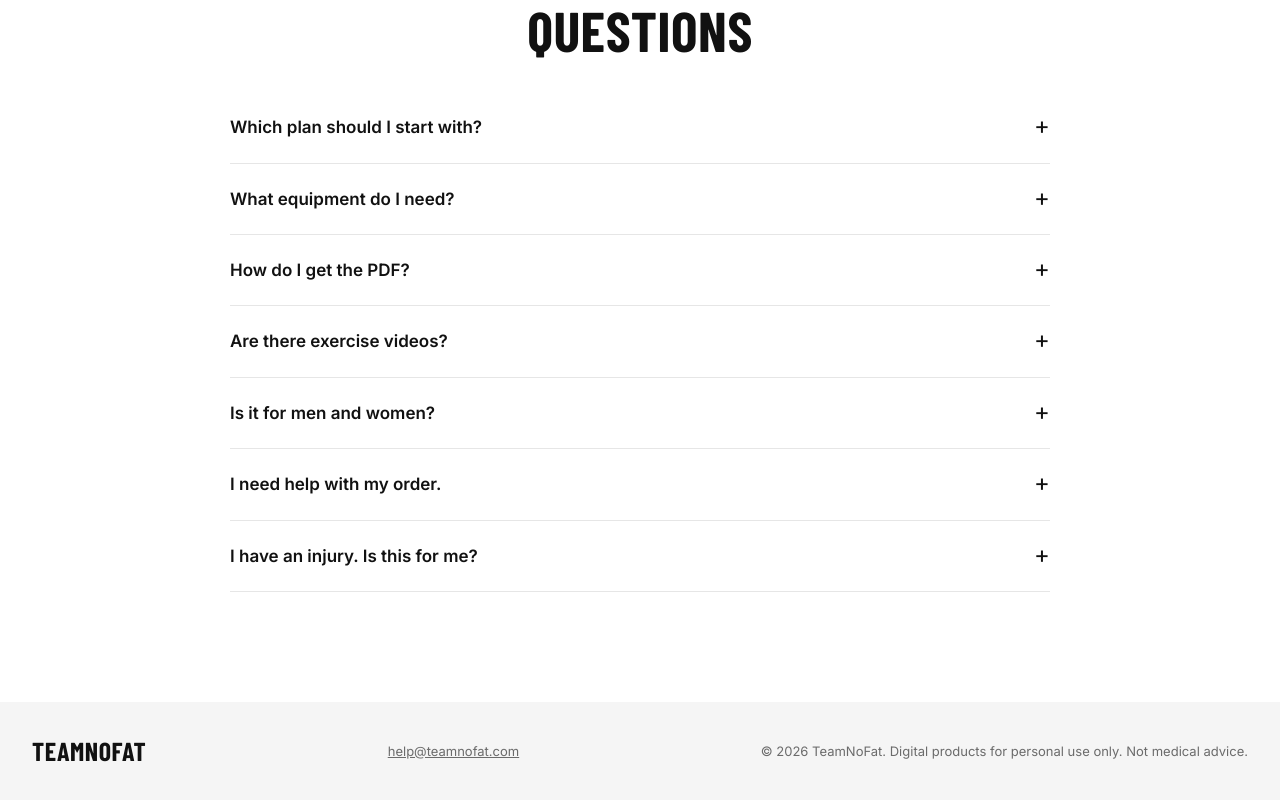
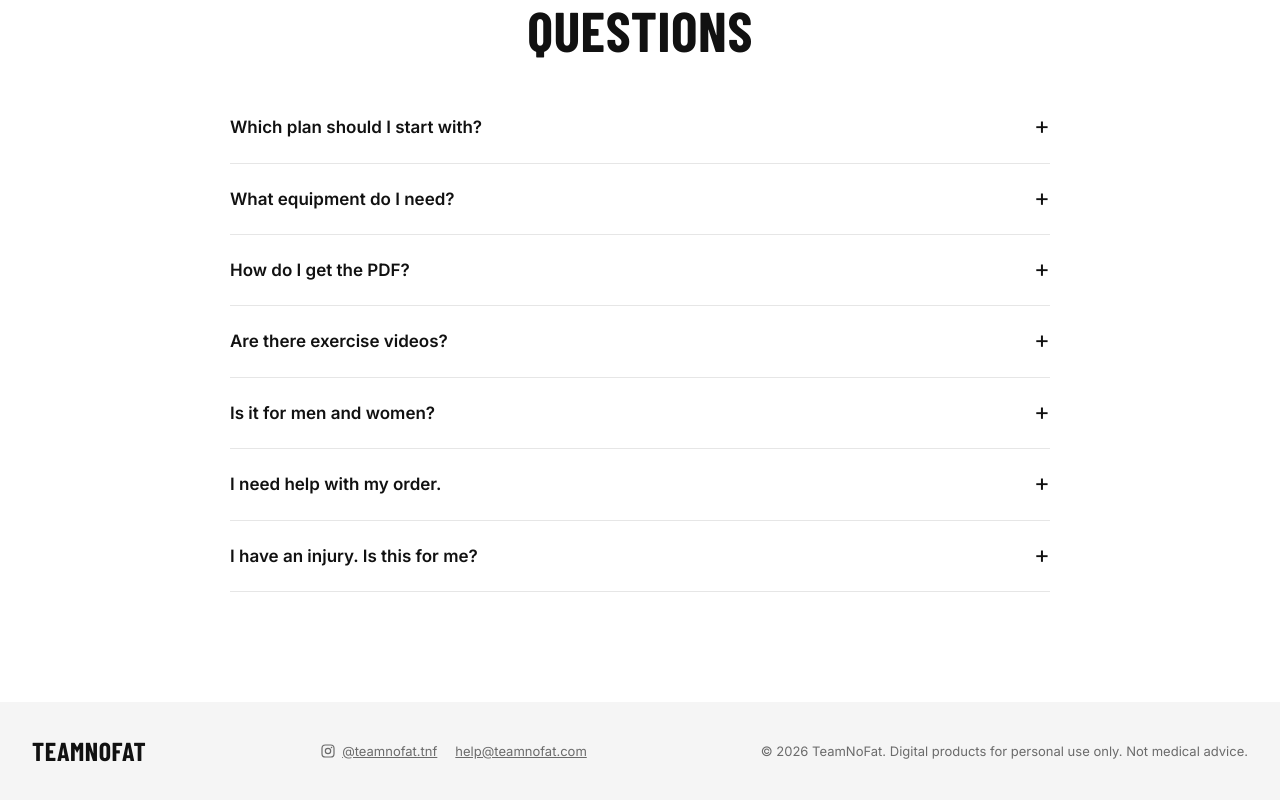
Before and after one commit to Marwanwahaibi/teamnofat, a plain HTML site: page index.html in a window 1280 px wide. Shown: the part 2357-3157 px from the top of the page. Drawn offline with nearby package versions, Linux system fonts and the light colour scheme; a web font is replaced by a local one.

Commit message:
Update index.html

```diff
--- a/index.html
+++ b/index.html
@@ -13,6 +13,7 @@
 <link rel="apple-touch-icon" href="https://d2ol7oe51mr4n9.cloudfront.net/user_3Jh0CPxpJbhz8EelwpM3LsbJtTr/cff6ae7a-ba25-439d-8e9e-5d4e08e1fb08.png">
 <meta property="og:image" content="https://d2ol7oe51mr4n9.cloudfront.net/user_3Jh0CPxpJbhz8EelwpM3LsbJtTr/74c02a6d-935f-49d3-9e4a-0ec5d168dfd0.jpg">
 <meta name="twitter:card" content="summary_large_image">
+<link rel="me" href="https://www.instagram.com/teamnofat.tnf">
 <meta name="theme-color" content="#5B86D6">
 <link rel="preconnect" href="https://fonts.googleapis.com"><link rel="preconnect" href="https://fonts.gstatic.com" crossorigin>
 <link href="https://fonts.googleapis.com/css2?family=Barlow+Condensed:wght@700;800&family=Inter:wght@400;500;600;700&family=IBM+Plex+Sans+Arabic:wght@400;500;600;700&display=swap" rel="stylesheet">
@@ -91,6 +92,9 @@ footer .wrap{display:flex;justify-content:space-between;align-items:center;gap:1
 footer .logo{font-size:26px}
 footer p{color:var(--soft);font-size:13px}
 footer a,.qs a{color:inherit;text-decoration:underline}
+footer .links{display:flex;gap:18px;flex-wrap:wrap;align-items:center}
+footer .links a{display:inline-flex;align-items:center;gap:6px}
+.ig{width:16px;height:16px}
 
 /* arabic */
 html[lang=ar] body,html[lang=ar] .lang{font-family:"IBM Plex Sans Arabic",Inter,sans-serif}
@@ -218,7 +222,7 @@ html[lang=ar] .tile .k{letter-spacing:0}
 
 <footer><div class="wrap">
   <span class="logo">TEAMNOFAT</span>
-  <p><a href="mailto:help@teamnofat.com">help@teamnofat.com</a></p>
+  <p class="links"><a href="https://www.instagram.com/teamnofat.tnf" target="_blank" rel="noopener"><svg class="ig" viewBox="0 0 24 24" aria-hidden="true"><rect x="3" y="3" width="18" height="18" rx="5" fill="none" stroke="currentColor" stroke-width="1.8"/><circle cx="12" cy="12" r="4" fill="none" stroke="currentColor" stroke-width="1.8"/><circle cx="17.3" cy="6.7" r="1.2" fill="currentColor"/></svg>@teamnofat.tnf</a><a href="mailto:help@teamnofat.com">help@teamnofat.com</a></p>
   <p>© 2026 TeamNoFat. Digital products for personal use only. Not medical advice.</p>
 </div></footer>
 
@@ -279,5 +283,6 @@ if(!start){try{start=localStorage.getItem('tnf-lang')}catch(e){}}
 if(!start)start=(navigator.language||'').toLowerCase().startsWith('ar')?'ar':'en';
 if(start==='ar')setLang('ar');
 </script>
+<script type="application/ld+json">{"@context":"https://schema.org","@type":"Organization","name":"TeamNoFat","url":"https://teamnofat.com","email":"help@teamnofat.com","sameAs":["https://www.instagram.com/teamnofat.tnf"]}</script>
 </body>
 </html>
```
